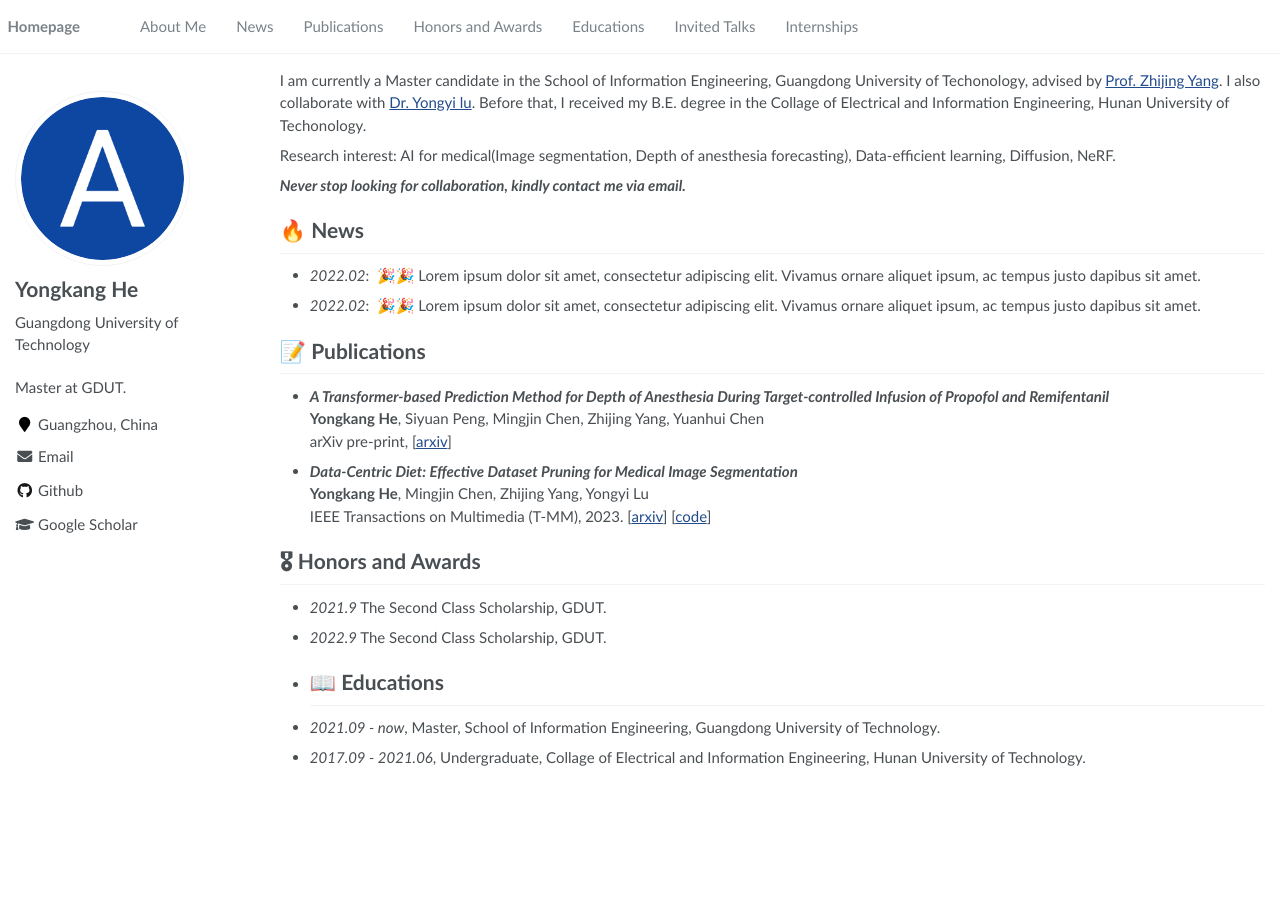
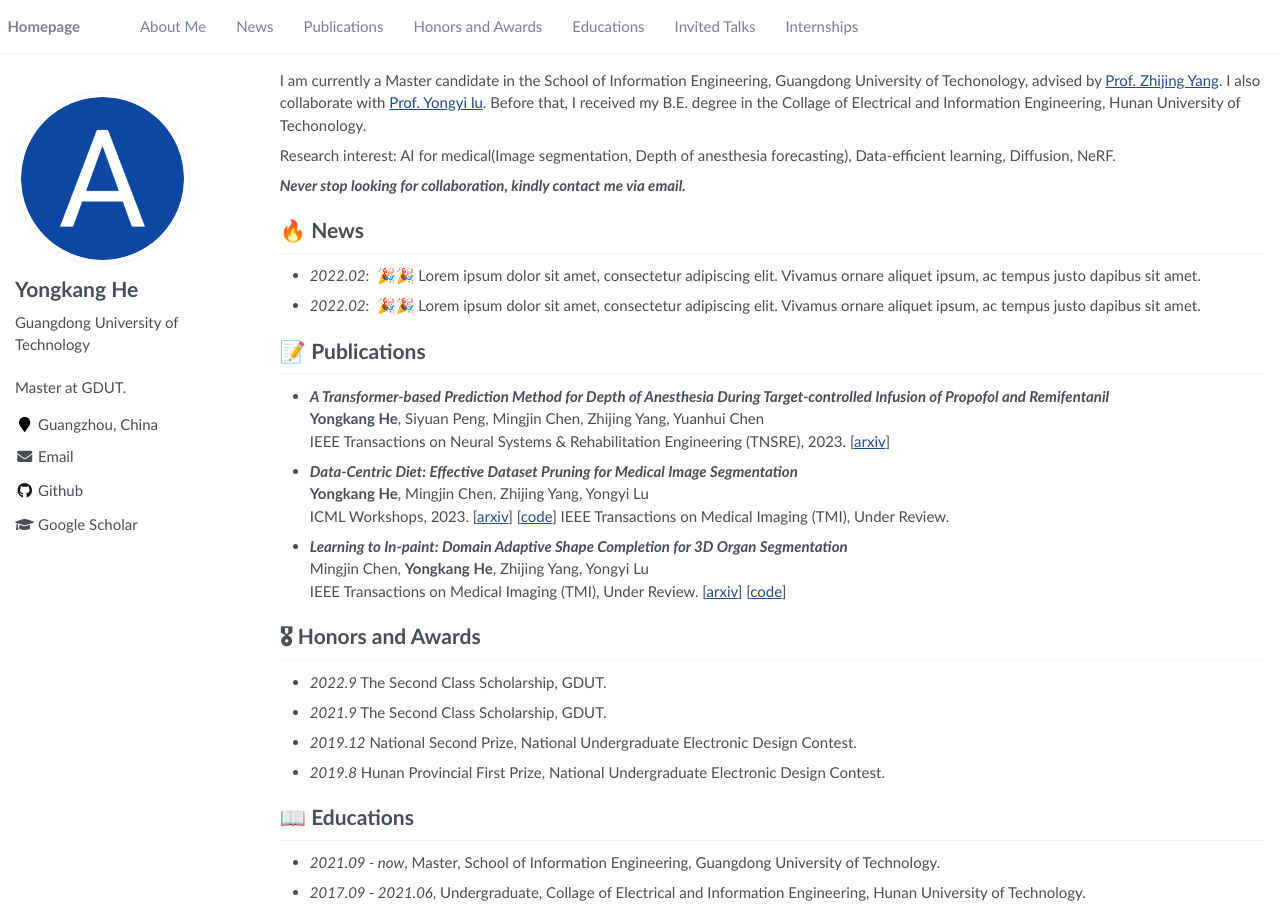
Before and after one commit to heeeyk/heeeyk.github.io, a Jekyll site: the page built from _pages/about.md, in a window 1280 px wide. Built offline with Jekyll 4.4.1, drawn with Linux system fonts in a browser that asks for light colours.

Commit message:
Update about.md

```diff
--- a/_pages/about.md
+++ b/_pages/about.md
@@ -8,7 +8,7 @@ redirect_from:
   - /about.html
 ---
 
-I am currently a Master candidate in the School of Information Engineering, Guangdong University of Techonology, advised by [Prof. Zhijing Yang](https://ieeexplore.ieee.org/author/38512188800). I also collaborate with [Dr. Yongyi lu]([https://ykshi.github.io/](https://scholar.google.com/citations?user=rIJ99V4AAAAJ&hl=en&oi=sra)). Before that, I received my B.E. degree in the Collage of Electrical and Information Engineering, Hunan University of Techonology.
+I am currently a Master candidate in the School of Information Engineering, Guangdong University of Techonology, advised by [Prof. Zhijing Yang](https://ieeexplore.ieee.org/author/38512188800). I also collaborate with [Prof. Yongyi lu](https://scholar.google.com/citations?user=rIJ99V4AAAAJ&hl=en&oi=sra). Before that, I received my B.E. degree in the Collage of Electrical and Information Engineering, Hunan University of Techonology.
 
 Research interest: AI for medical(Image segmentation, Depth of anesthesia forecasting), Data-efficient learning, Diffusion, NeRF.
 
@@ -23,16 +23,23 @@ Research interest: AI for medical(Image segmentation, Depth of anesthesia foreca
 
 - ***A Transformer-based Prediction Method for Depth of Anesthesia During Target-controlled Infusion of Propofol and Remifentanil*** \
 **Yongkang He**, Siyuan Peng, Mingjin Chen, Zhijing Yang, Yuanhui Chen \
-arXiv pre-print, [[arxiv](https://arxiv.org/abs/2303.10945)]
+IEEE Transactions on Neural Systems & Rehabilitation Engineering (TNSRE), 2023. [[arxiv](https://arxiv.org/abs/2303.10945)]
 
 - ***Data-Centric Diet: Effective Dataset Pruning for Medical Image Segmentation*** \
 **Yongkang He**, Mingjin Chen, Zhijing Yang, Yongyi Lu \
-IEEE Transactions on Multimedia (T-MM), 2023. [[arxiv](https://arxiv.org/pdf/2301.00965.pdf)] [[code](https://github.com/JyChen9811/DOC-VTON)]
+ICML Workshops, 2023. [[arxiv](https://arxiv.org/pdf/2301.00965.pdf)] [[code](https://github.com/JyChen9811/DOC-VTON)]
+IEEE Transactions on Medical Imaging (TMI), Under Review.
+
+- ***Learning to In-paint: Domain Adaptive Shape Completion for 3D Organ Segmentation*** \
+Mingjin Chen, **Yongkang He**, Zhijing Yang, Yongyi Lu \
+IEEE Transactions on Medical Imaging (TMI), Under Review. [[arxiv](https://arxiv.org/pdf/2301.00965.pdf)] [[code](https://github.com/JyChen9811/DOC-VTON)]
 
 # 🎖 Honors and Awards
+- *2022.9* The Second Class Scholarship, GDUT.
 - *2021.9* The Second Class Scholarship, GDUT.
-- *2022.9* The Second Class Scholarship, GDUT.
--
+- *2019.12* National Second Prize, National Undergraduate Electronic Design Contest.
+- *2019.8* Hunan Provincial First Prize, National Undergraduate Electronic Design Contest.
+
 # 📖 Educations
 - *2021.09 - now*, Master, School of Information Engineering, Guangdong University of Technology.
 - *2017.09 - 2021.06*, Undergraduate, Collage of Electrical and Information Engineering, Hunan University of Technology.
```
